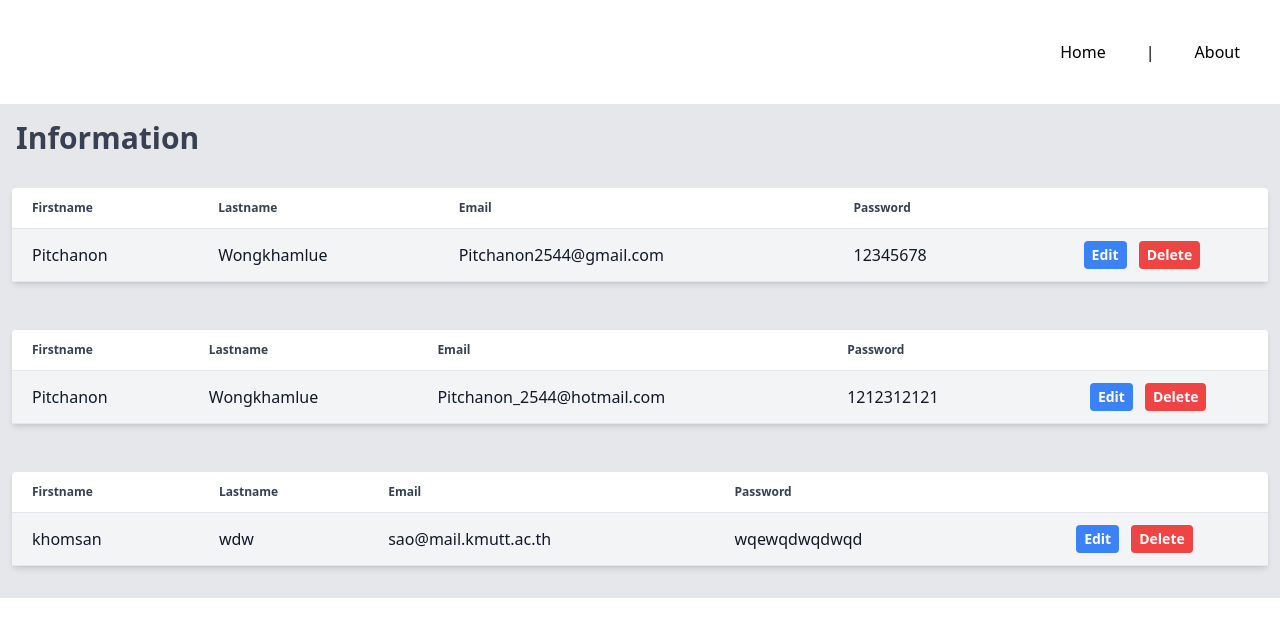
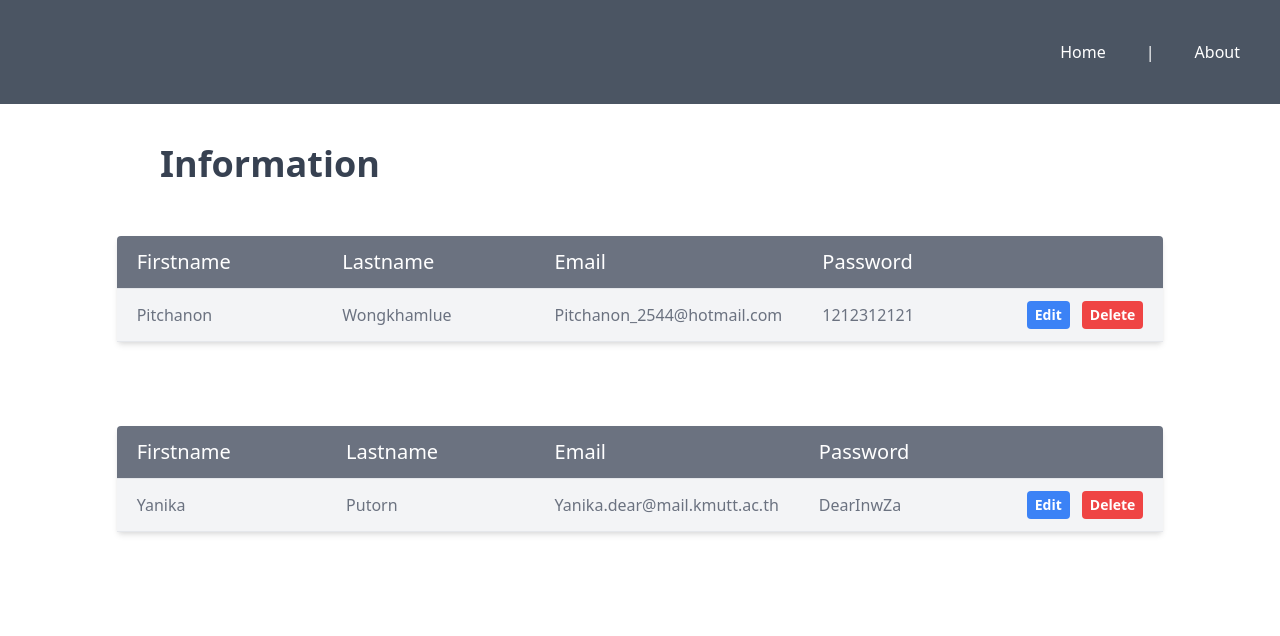
Before and after one commit to ppitchanon/INT203_62130500067_Groupwork_SPA, a Vue app: page /about in a window 1280 px wide. Shown: the top 636 px of the page. Built offline with nearby package versions, Linux system fonts and the light colour scheme; data requests are answered from the project's data file.

Commit message:
62130500067 update tailwind

```diff
--- a/db.json
+++ b/db.json
@@ -1,12 +1,5 @@
 {
   "information": [
-    {
-      "fname": "Pitchanon",
-      "lname": "Wongkhamlue",
-      "email": "Pitchanon2544@gmail.com",
-      "password": "12345678",
-      "id": 1
-    },
     {
       "fname": "Pitchanon",
       "lname": "Wongkhamlue",
@@ -15,10 +8,10 @@
       "id": 2
     },
     {
-      "fname": "khomsan",
-      "lname": "wdw",
-      "email": "sao@mail.kmutt.ac.th",
-      "password": "wqewqdwqdwqd",
+      "fname": "Yanika",
+      "lname": "Putorn",
+      "email": "Yanika.dear@mail.kmutt.ac.th",
+      "password": "DearInwZa",
       "id": 3
     }
   ]
--- a/src/App.vue
+++ b/src/App.vue
@@ -1,8 +1,8 @@
 <template>
-  <div class = "text-bold p-10 flex justify-end " id="nav">
+  <div class = "text-bold p-10 flex justify-end bg-gray-600" id="nav">
     <div class = "flex justify-between space-x-10 ">
-      <router-link to="/" >Home</router-link> <p>|</p>
-      <router-link to="/about" >About</router-link>
+      <router-link to="/" class="text-white">Home</router-link> <p class="text-white">|</p>
+      <router-link to="/about" class="text-white">About</router-link>
     </div>
   </div>
   <router-view/>
--- a/src/components/Information.vue
+++ b/src/components/Information.vue
@@ -1,23 +1,23 @@
 <template>
-  <div class="px-3 py-4 flex justify-center">
-    <table class="w-full text-md bg-white shadow-md rounded mb-4">
-      <tbody class="ml-24">
+  <div class="px-3 py-3 pb-14 flex justify-center">
+    <table class="w-5/6 text-md bg-gray-500 shadow-md rounded mb-4">
+      <tbody class="ml-24 " >
         <tr class="border-b ">
-          <th class="text-gray-700 text-xs font-bold text-left p-3 px-5">
+          <th class="w-1/4 text-white text-base font-medium text-left text-xl p-3 px-5">
             Firstname
           </th>
-          <th class="text-gray-700 text-xs font-bold text-left p-3 px-5">
+          <th class="w-1/4 text-white text-base font-medium text-left text-xl p-3 px-5">
             Lastname
           </th>
-          <th class="text-gray-700 text-xs font-bold text-left p-3 px-5">
+          <th class="w-1/4 text-white text-base font-medium text-left text-xl p-3 px-5">
             Email
           </th>
-          <th class="text-gray-700 text-xs font-bold text-left p-3 px-5">
+          <th class="w-1/4 text-white text-base font-medium text-left text-xl p-3 px-5">
             Password
           </th>
           <th></th>
         </tr>
-        <tr class="border-b hover:bg-orange-100 bg-gray-100">
+        <tr class="border-b hover:bg-orange-100 bg-gray-100 text-gray-500">
           <td class="p-3 px-5 text-s">
             {{form.fname}}
           </td>
@@ -27,10 +27,10 @@
           <td class="p-3 px-5 text-s">
             {{form.email}}
           </td>
-          <td class="p-3 px-5 text-s">
+          <td class="p-3 px-5 text-s ">
             {{form.password}}
           </td>
-          <td class="p-3 px-5 flex justify-center">
+          <td class="p-3 px-5 flex justify-between">
             <button
               type="button"
               class="mr-3 text-sm font-bold bg-blue-500 hover:bg-blue-700 text-white py-1 px-2 rounded focus:outline-none focus:shadow-outline"
--- a/src/components/Login.vue
+++ b/src/components/Login.vue
@@ -9,70 +9,70 @@
             <div class="w-full md:w-1/2 px-3 mb-6 md:mb-0">
               <label
                 class="block uppercase tracking-wide text-gray-700 text-xs font-bold mb-2"
-                for="grid-last-name"
               >
                 Firstname
               </label>
               <input
                 class="appearance-none block w-full bg-gray-200 text-gray-700 border border-gray-200 rounded py-3 px-4 leading-tight focus:outline-none focus:bg-white focus:border-gray-500"
-                id="grid-last-name"
                 type="text"
-                placeholder="Firstname"
+                placeholder="John"
                 v-model="fname"
               />
-              <p class="text-gray-red text-xs italic" v-if="showfname" >Please Enter your Firstname</p>
+              <p class="text-gray-red text-xs italic" v-if="showfname">
+                Please Enter your Firstname
+              </p>
             </div>
             <div class="w-full md:w-1/2 px-3">
               <label
                 class="block uppercase tracking-wide text-gray-700 text-xs font-bold mb-2"
-                for="grid-last-name"
               >
-                Last Name
+                Lastname
               </label>
               <input
                 class="appearance-none block w-full bg-gray-200 text-gray-700 border border-gray-200 rounded py-3 px-4 leading-tight focus:outline-none focus:bg-white focus:border-gray-500"
-                id="grid-last-name"
                 type="text"
-                placeholder="Lastname"
+                placeholder="Smit"
                 v-model="lname"
               />
-              <p class="text-red-600 text-xs italic" v-if="showlname" >Please Enter your Lastname</p>
+              <p class="text-red-600 text-xs italic" v-if="showlname">
+                Please Enter your Lastname
+              </p>
             </div>
           </div>
           <div class="flex flex-wrap -mx-3 mb-6">
             <div class="w-full px-3">
               <label
                 class="block uppercase tracking-wide text-gray-700 text-xs font-bold mb-2"
-                for="grid-password"
               >
                 Email
               </label>
               <input
                 class="appearance-none block w-full bg-gray-200 text-gray-700 border border-gray-200 rounded py-3 px-4 mb-3 leading-tight focus:outline-none focus:bg-white focus:border-gray-500"
-                id="grid-password"
                 type="text"
                 placeholder="Example@mail.com"
                 v-model="email"
               />
-              <p class="text-red-600 text-xs italic" v-if="showemail" >Please Enter your Email</p>
+              <p class="text-red-600 text-xs italic" v-if="showemail">
+                Please Enter your Email
+              </p>
             </div>
           </div>
           <div class="flex flex-wrap -mx-3 mb-6">
             <div class="w-full px-3">
               <label
                 class="block uppercase tracking-wide text-gray-700 text-xs font-bold mb-2"
-                for="grid-password"
               >
                 Password
               </label>
               <input
                 class="appearance-none block w-full bg-gray-200 text-gray-700 border border-gray-200 rounded py-3 px-4 mb-3 leading-tight focus:outline-none focus:bg-white focus:border-gray-500"
-                id="grid-password"
                 type="password"
                 placeholder="**********"
                 v-model="password"
               />
-              <p class="text-red-600 text-xs italic" v-if="showfpassword" >Please Enter your Password</p>
+              <p class="text-red-600 text-xs italic" v-if="showfpassword">
+                Please Enter your Password
+              </p>
             </div>
           </div>
           <div
@@ -97,12 +97,12 @@
 export default {
   data() {
     return {
-      url : "http://localhost:3000/information" ,
+      url: "http://localhost:3000/information",
       fname: "",
       lname: "",
       email: "",
       password: "",
-    }
+    };
   },
   methods: {
     submitform() {
@@ -118,10 +118,10 @@ export default {
           return response.data;
         })
         .catch((error) => {
-          console.log(error)
+          console.log(error);
         });
     },
   },
-}
+};
 const axios = require("axios");
 </script>
--- a/src/views/About.vue
+++ b/src/views/About.vue
@@ -1,7 +1,7 @@
 <template>
-  <div class="text-gray-900 bg-gray-200">
-    <div class="p-4 flex">
-      <h1 class="text-3xl font-bold text-gray-700">
+  <div class="text-gray-900 bg-white">
+    <div class="px-40 py-10 flex">
+      <h1 class="text-4xl font-bold text-gray-700 ">
         Information
       </h1>
     </div>
--- a/src/views/Home.vue
+++ b/src/views/Home.vue
@@ -1,3 +1,7 @@
 <template>
+  <div class="text-gray-900 bg-white">
+    <div class="px-14 py-14">
   <login/>
+  </div>
+  </div>
 </template>
```
